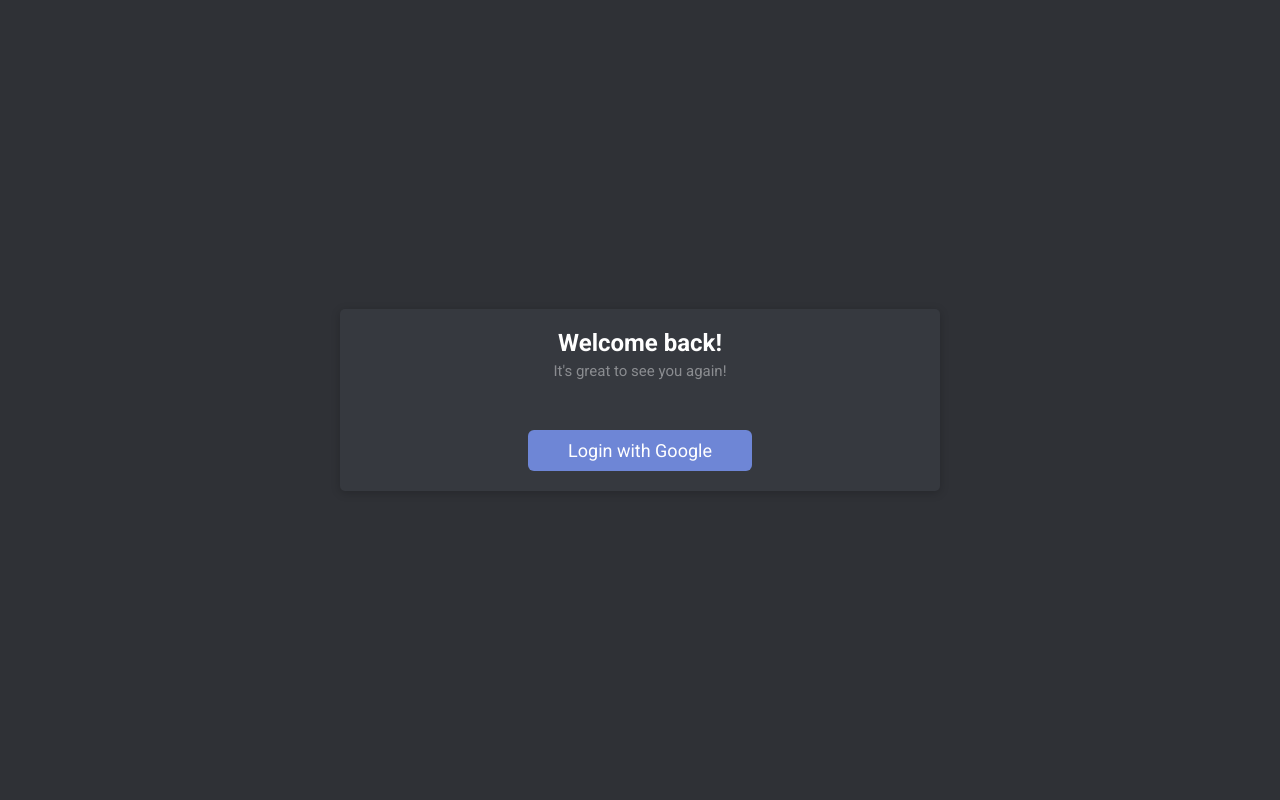
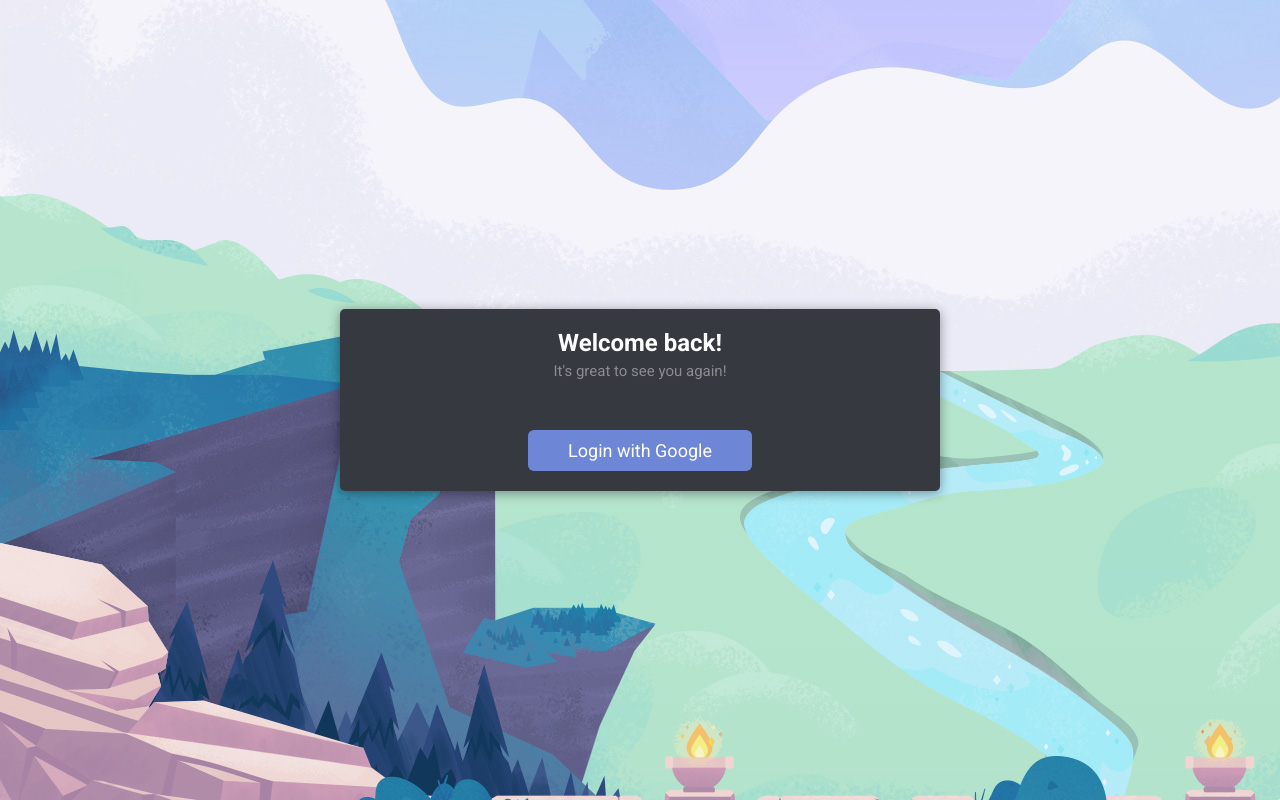
Before and after one commit to pklepa/discord-clone, a React (Create React App) app: page / in a window 1280 px wide. Built offline with nearby package versions, Linux system fonts and the light colour scheme; no server answers.

Commit message:
Add background image to login page

```diff
--- a/src/components/LoginPage/index.js
+++ b/src/components/LoginPage/index.js
@@ -2,9 +2,11 @@
 
 import firebase from "../../firebase";
 
+import BackgroundImg from "../../assets/images/discordBackground.jpg";
+
 import { Container, Form, Header, LoginButton } from "./styles";
 
-// TODO: Redesign login page (background-image, welcome text, brief explanation)
+// TODO: Redesign login page (welcome text, brief explanation)
 
 function LoginPage({ setCurrentUser, setIsUserSignedIn }) {
   function signIn() {
@@ -66,7 +68,7 @@
   }, []);
 
   return (
-    <Container>
+    <Container img={BackgroundImg}>
       <Form>
         <Header>
           <h1>Welcome back!</h1>
--- a/src/components/LoginPage/styles.js
+++ b/src/components/LoginPage/styles.js
@@ -4,7 +4,7 @@
   height: 100%;
   width: 100%;
 
-  background-color: var(--secondary);
+  background: url("${(props) => props.img}");
   z-index: 10;
 
   position: absolute;
@@ -25,7 +25,7 @@
   justify-content: space-between;
 
   background-color: var(--primary);
-  box-shadow: 0 2px 10px 0 rgba(0, 0, 0, 0.2);
+  box-shadow: 0 2px 12px 0 rgba(0, 0, 0, 0.4);
   border-radius: 5px;
 `;
 
```
Also changed, not shown: src/assets/images/discordBackground.jpg (renamed from src/assets/images/discord-background-login.jpg).
